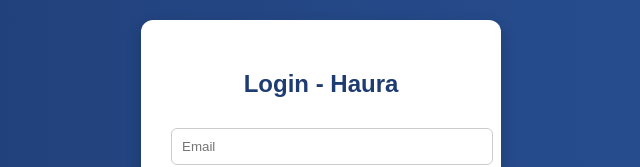
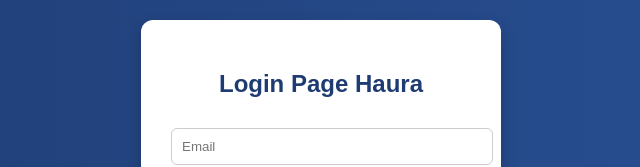
Before and after one commit to hauralutfyaa06/synent-task3-loginpage-Haura, a plain HTML site: page index.html in a window 1280 px wide. Shown: the part 237-404 px from the top of the page, without its empty margins (319-959 px from the left). Drawn offline with Linux system fonts and the light colour scheme.

Commit message:
update design

```diff
--- a/index.html
+++ b/index.html
@@ -73,13 +73,15 @@
 <body>
 
     <div class="login-box">
-        <h2>Login - Haura</h2>
+        <h2>Login Page Haura</h2>
 
         <input type="email" placeholder="Email">
         <input type="password" placeholder="Password">
 
         <button>Login</button>
 
+
+
         <a href="#" class="forgot">Forgot Password?</a>
     </div>
 
```
